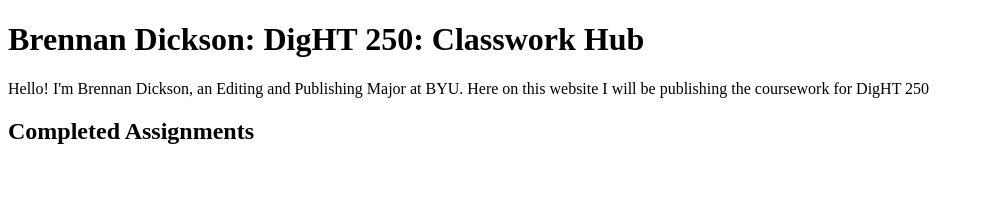
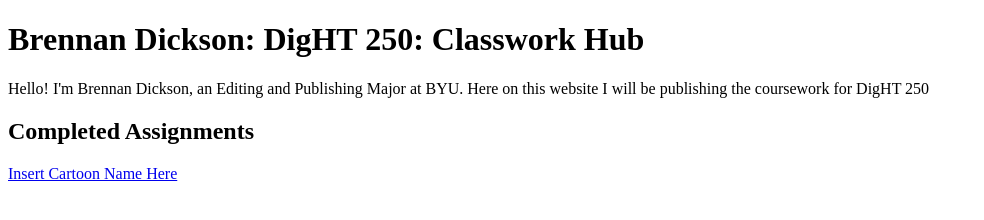
Before and after one commit to brennanguy/brennanguy.github.io, a plain HTML site: page index.html in a window 1280 px wide. Shown: the whole page, without its empty margins (0-984 px from the left). Drawn offline with Linux system fonts and the light colour scheme.

Commit message:
Set-up for the Cartoon Pages assignment

```diff
--- a/index.html
+++ b/index.html
@@ -13,5 +13,8 @@
             Hello! I'm Brennan Dickson, an Editing and Publishing Major at BYU. Here on this website I will be publishing the coursework for DigHT 250
         </p>
         <h2>Completed Assignments</h2>
+        <p>
+            <a href="cartoon/index.html">Insert Cartoon Name Here</a>
+        </p>
     </body>
 </html>
```
Also changed, not shown: cartoon/characters.html (added), cartoon/index.html (added).
